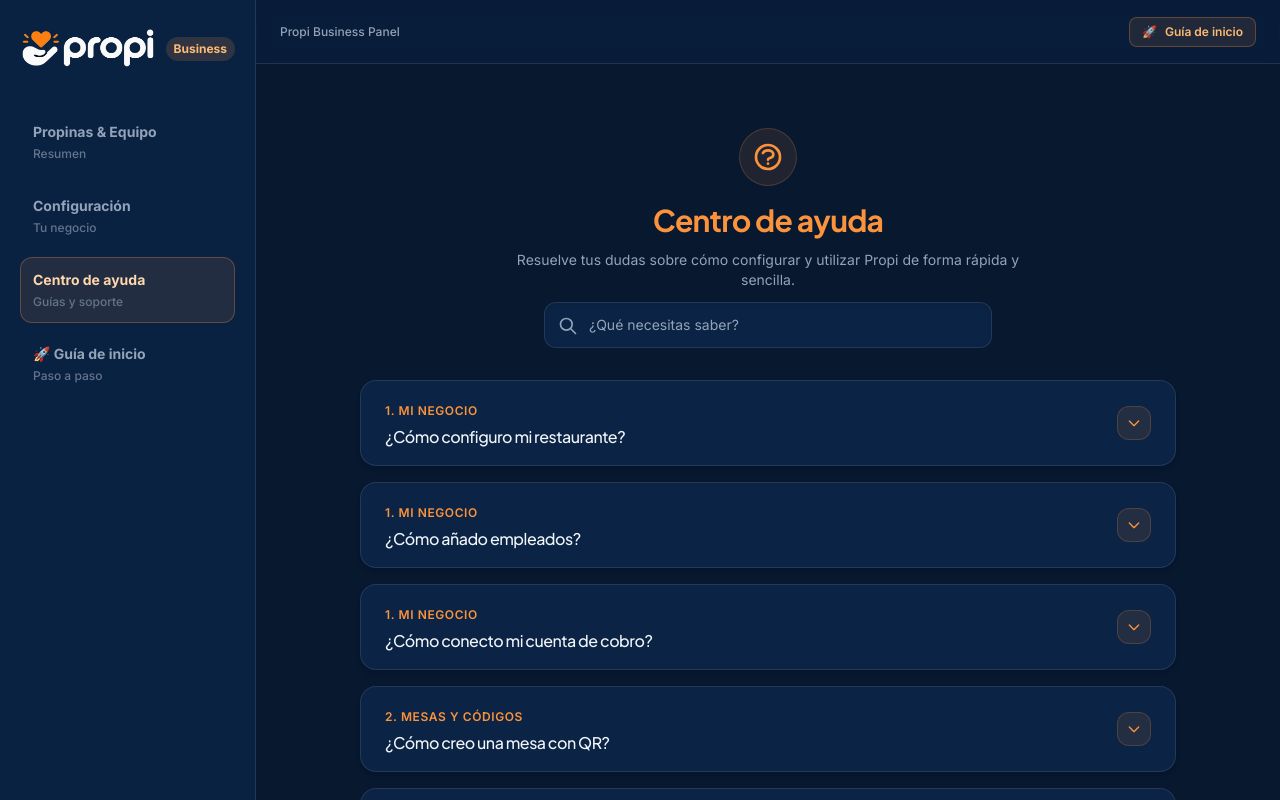
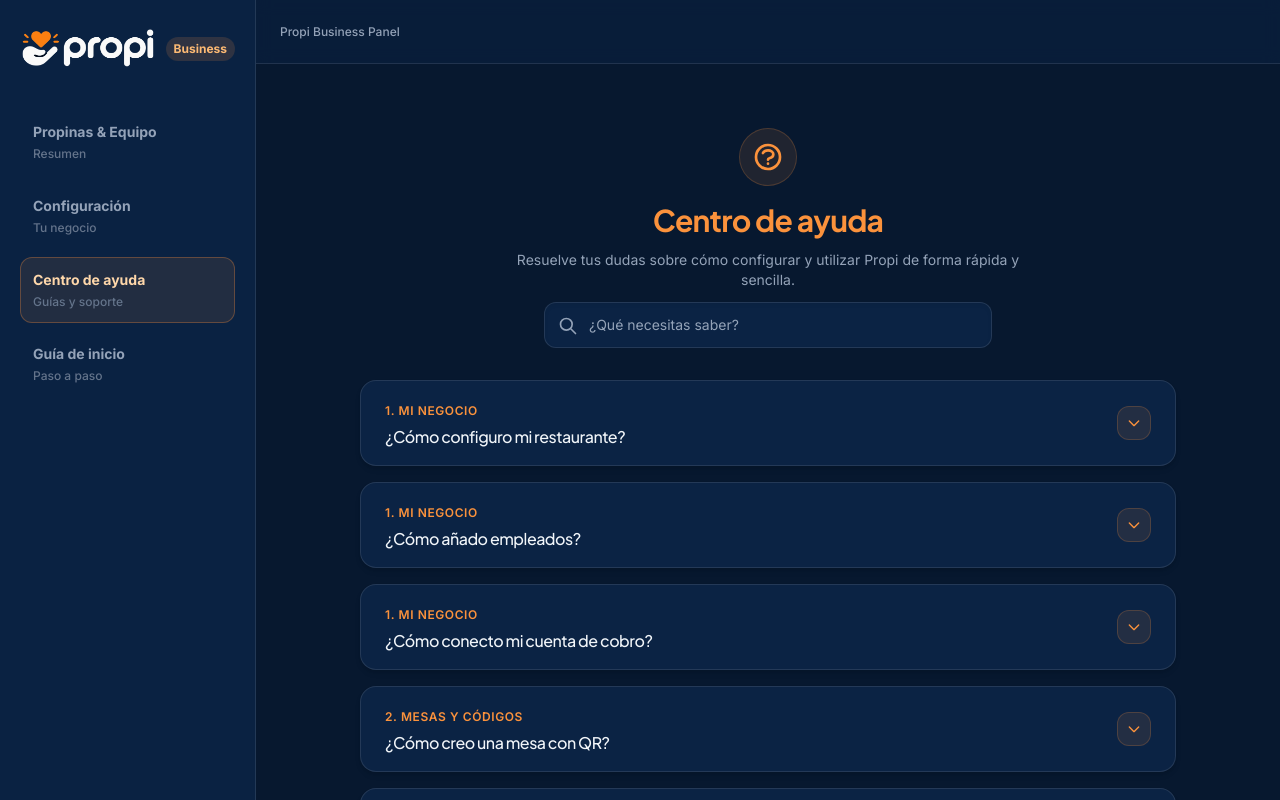
Before and after one commit to felipeamazon83-cyber/propi, a Next.js app in the folder frontend/: page /dashboard/help in a window 1280 px wide. Shown: the top 800 px of the page. Built offline with nearby package versions, Linux system fonts and the light colour scheme.

Commit message:
Update onboarding guide label and remove button
Removed the rocket emoji from the onboarding guide label and deleted the quick access button for the guide.

```diff
--- a/frontend/app/dashboard/layout.tsx
+++ b/frontend/app/dashboard/layout.tsx
@@ -23,7 +23,7 @@
       href: '/dashboard/help'
     },
     {
-      label: '🚀 Guía de inicio',
+      label: 'Guía de inicio',
       detail: 'Paso a paso',
       href: '/onboarding'
     },
@@ -103,15 +103,6 @@
           <div className="text-xs font-medium text-slate-400">
             Propi Business Panel
           </div>
-
-          {/* Botón de acceso rápido a la Guía */}
-          <Link
-            href="/onboarding"
-            className="flex items-center gap-2 rounded-lg border border-orange-400/30 bg-orange-400/10 px-3 py-1.5 text-xs font-semibold text-orange-300 transition-colors hover:bg-orange-400/20"
-          >
-            <span>🚀</span>
-            <span>Guía de inicio</span>
-          </Link>
         </header>
 
         {/* Contenido de cada vista */}
```
